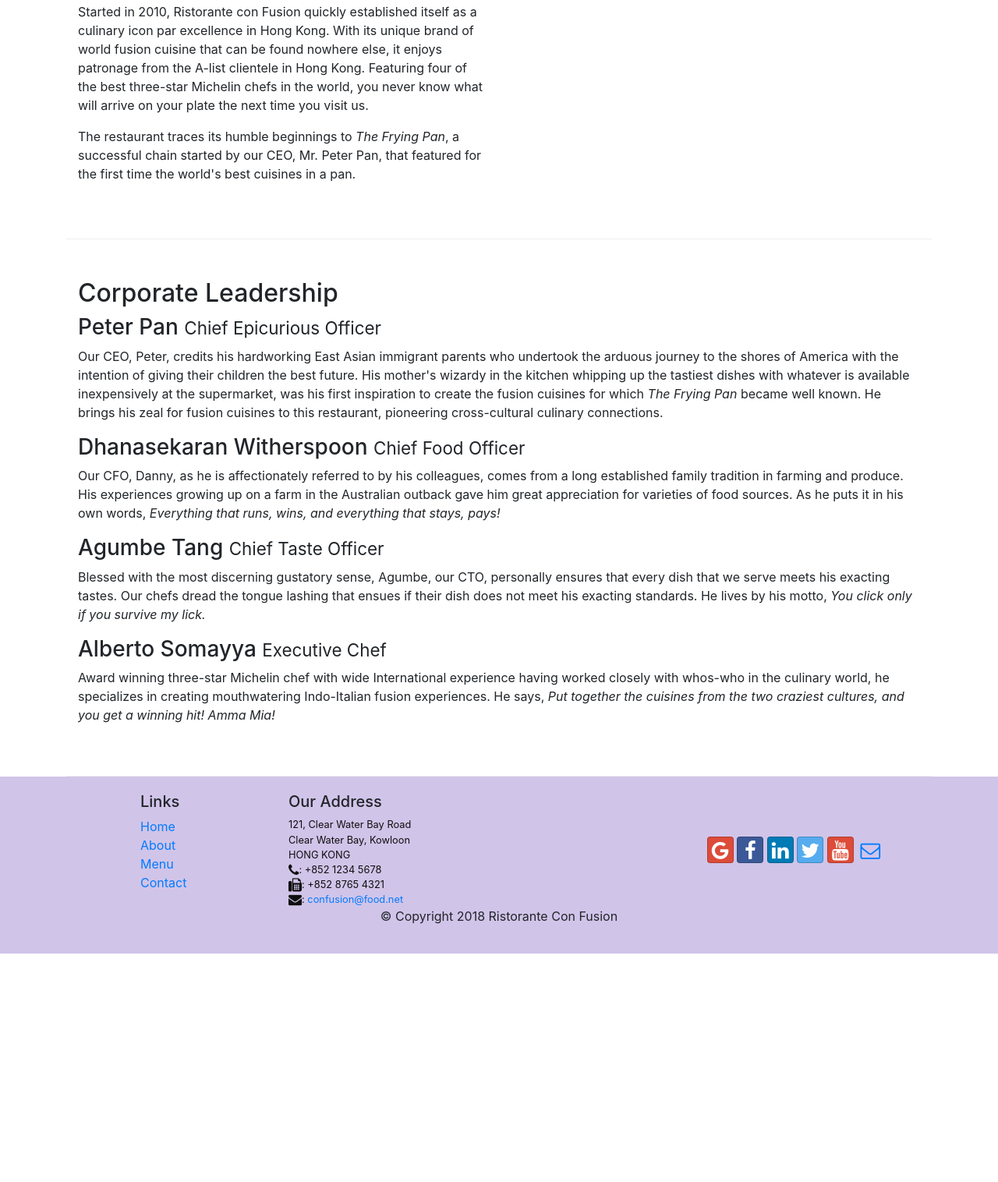
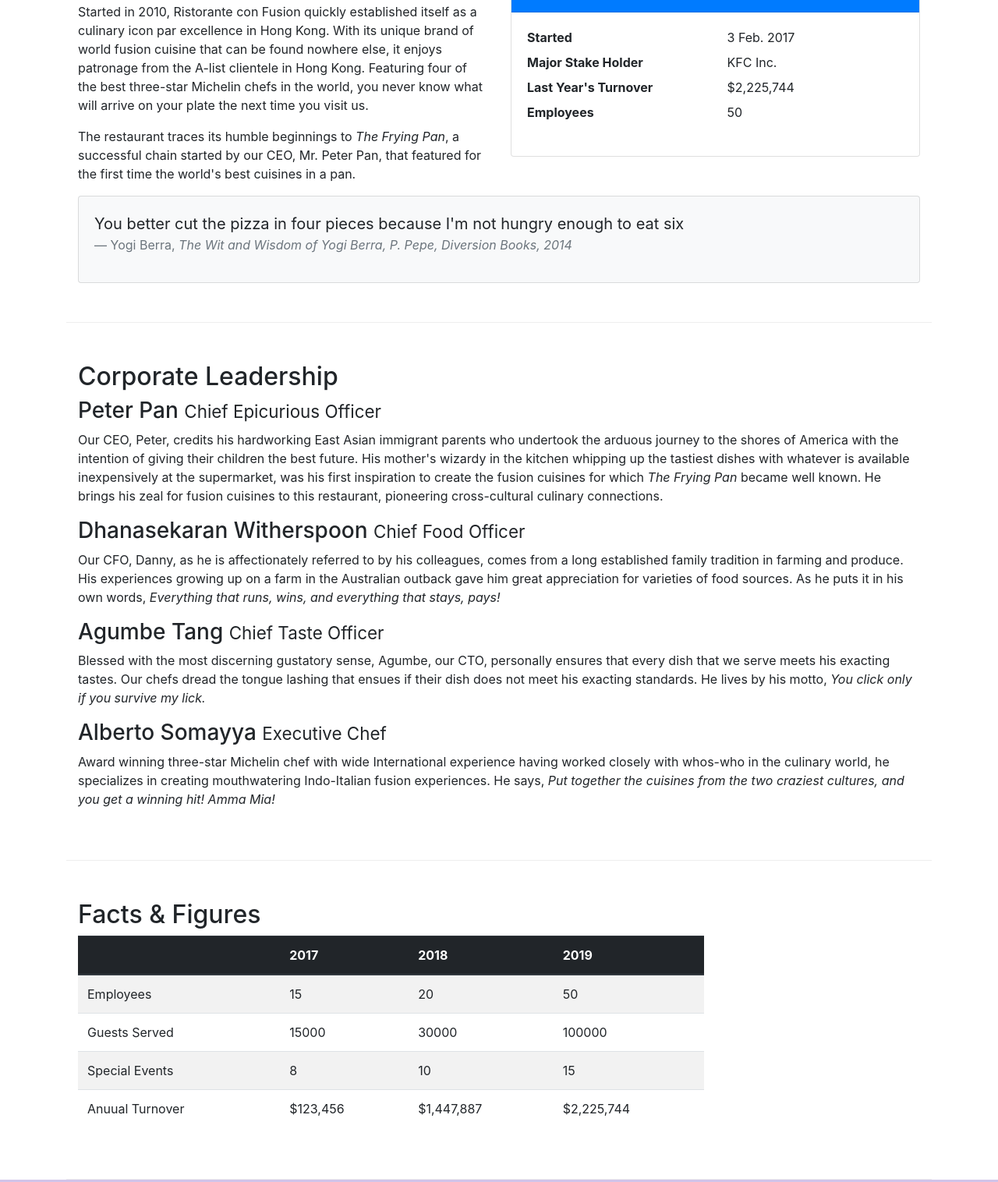
Before and after one commit to n1ceh4cker/confusion-bootstrap, a website: page aboutus.html in a window 1280 px wide. Shown: the part 558-2074 px from the top of the page at 78% size. Before the commit the page ends 1781 px from the top, so only its background shows below. Drawn offline with nearby package versions, Linux system fonts and the light colour scheme.

Commit message:
Tables and Cards

```diff
--- a/aboutus.html
+++ b/aboutus.html
@@ -61,7 +61,35 @@
                 <p>Started in 2010, Ristorante con Fusion quickly established itself as a culinary icon par excellence in Hong Kong. With its unique brand of world fusion cuisine that can be found nowhere else, it enjoys patronage from the A-list clientele in Hong Kong.  Featuring four of the best three-star Michelin chefs in the world, you never know what will arrive on your plate the next time you visit us.</p>
                 <p>The restaurant traces its humble beginnings to <em>The Frying Pan</em>, a successful chain started by our CEO, Mr. Peter Pan, that featured for the first time the world's best cuisines in a pan.</p>
             </div>
-            <div>
+            <div class="col-sm">
+                <div class="card">
+                    <h3 class="card-header bg-primary text-white">Facts At a Glance</h3>
+                    <div class="card-body">
+                        <dl class="row">
+                            <dt class="col-6">Started</dt>
+                            <dd class="col-6">3 Feb. 2017</dd>
+                            <dt class="col-6">Major Stake Holder</dt>
+                            <dd class="col-6">KFC Inc.</dd>
+                            <dt class="col-6">Last Year's Turnover</dt>
+                            <dd class="col-6">$2,225,744</dd>
+                            <dt class="col-6">Employees</dt>
+                            <dd class="col-6">50</dd>
+                        </dl>
+                    </div>
+                </div>
+            </div>
+            <div class="col-12">
+                <div class="card card-body bg-light">
+                    <blockquote class="blockquote">
+                        <p class="mb-0">You better cut the pizza in four pieces because I'm not hungry enough to eat six</p>
+                        <footer class="blockquote-footer">Yogi Berra,
+                            <cite title="Source Title">
+                                The Wit and Wisdom of Yogi Berra,
+                                P. Pepe, Diversion Books, 2014
+                            </cite>
+                        </footer>
+                    </blockquote>
+                </div>
             </div>
         </div>
 
@@ -79,7 +107,52 @@
                 <p class="d-none d-sm-block">Award winning three-star Michelin chef with wide International experience having worked closely with whos-who in the culinary world, he specializes in creating mouthwatering Indo-Italian fusion experiences. He says, <em>Put together the cuisines from the two craziest cultures, and you get a winning hit! Amma Mia!</em></p>
             </div>
        </div>
+       <div class="row row-content">
+           <div class="col-12 col-sm-9">
+               <h2>Facts &amp; Figures</h2>
+               <div class="table-responsive">
+                   <table class="table table-striped">
+                       <thead class="thead-dark">
+                           <tr>
+                               <th>&nbsp;</th>
+                               <th>2017</th>
+                               <th>2018</th>
+                               <th>2019</th>
+                           </tr>
+                       </thead>
+                       <tbody>
+                           <tr>
+                               <td>Employees</td>
+                               <td>15</td>
+                               <td>20</td>
+                               <td>50</td>
+                           </tr>
+                           <tr>
+                            <td>Guests Served</td>
+                            <td>15000</td>
+                            <td>30000</td>
+                            <td>100000</td>
+                            </tr>
+                            <tr>
+                                <td>Special Events</td>
+                                <td>8</td>
+                                <td>10</td>
+                                <td>15</td>
+                            </tr>
+                            <tr>
+                                <td>Anuual Turnover</td>
+                                <td>$123,456</td>
+                                <td>$1,447,887</td>
+                                <td>$2,225,744</td>
+                            </tr>
+                       </tbody>
+                   </table>
+               </div>
+           </div>
+           <div class="col-12 col-sm-3">
 
+           </div>
+       </div>
     </div>
 
     <footer class="footer">
```
